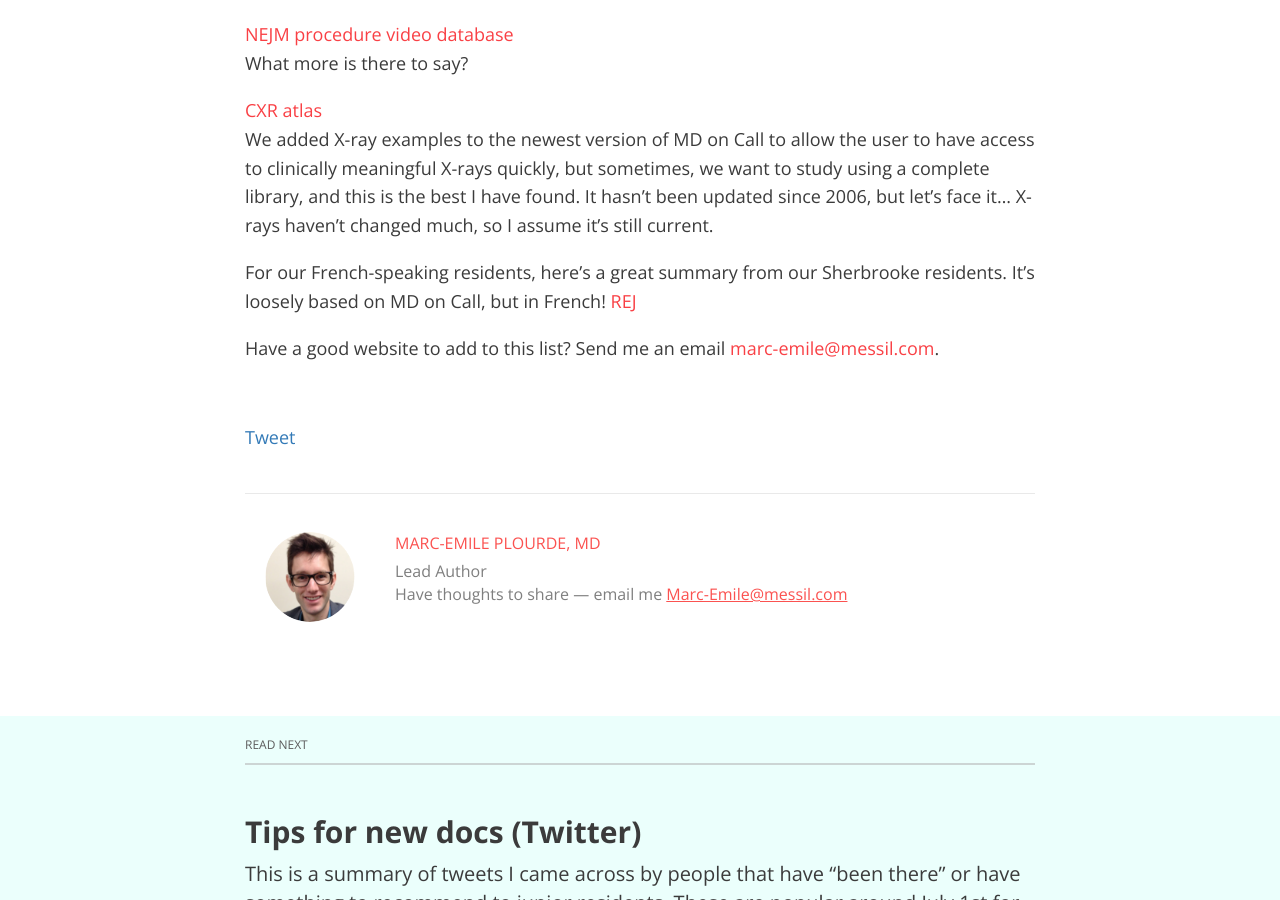
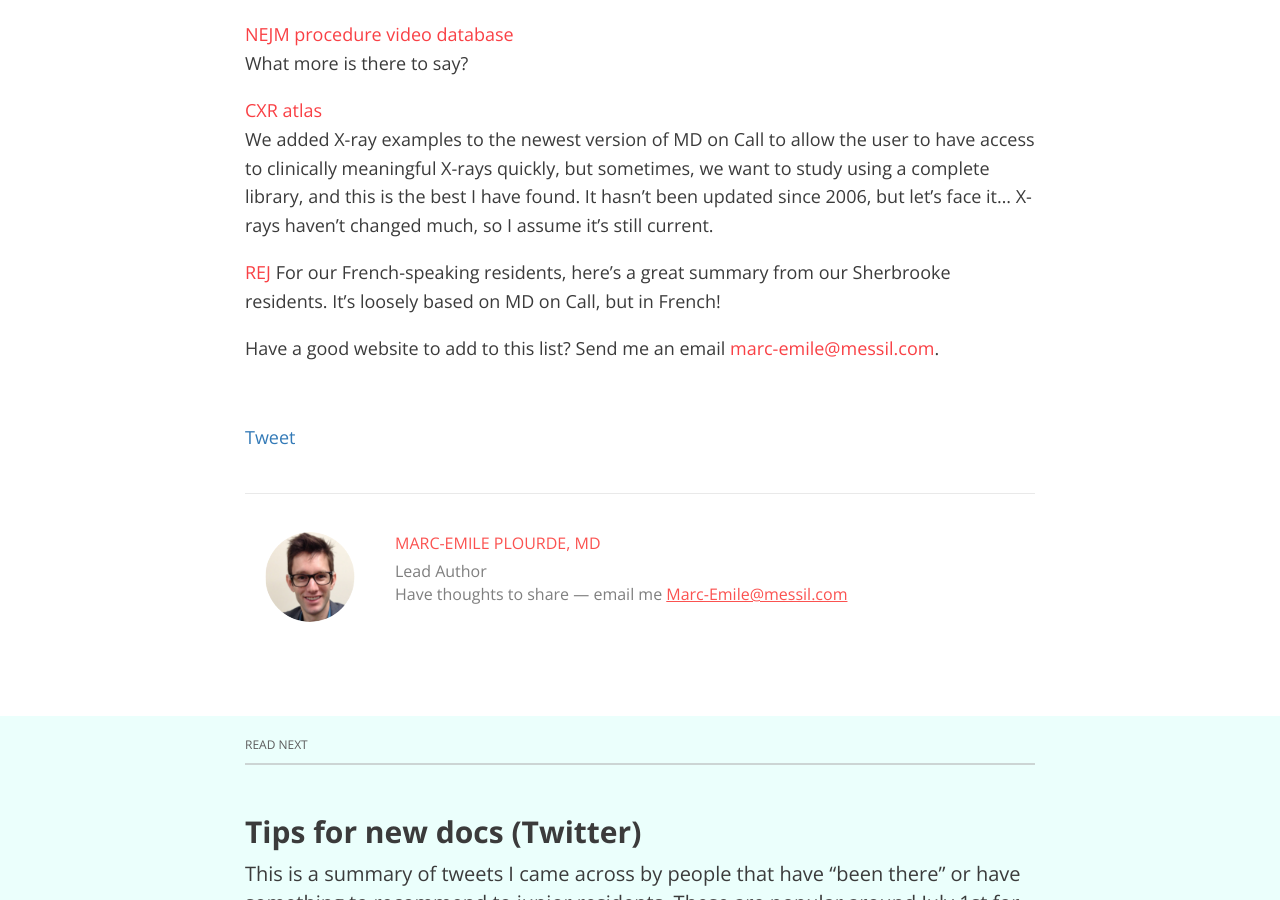
Before and after one commit to Messil/messil.github.io, a Jekyll site: the page built from _posts/2015-04-04-online-resources.markdown, in a window 1280 px wide and 900 px high, scrolled down 832 px. Built offline with Jekyll 4.4.1, drawn with Linux system fonts in a browser that asks for light colours; comment, search, counter and statistics services are not loaded.

Commit message:
Edit formating

```diff
--- a/_posts/2015-04-04-online-resources.markdown
+++ b/_posts/2015-04-04-online-resources.markdown
@@ -25,6 +25,7 @@
 [CXR atlas](http://www.meddean.luc.edu/lumen/meded/medicine/pulmonar/cxr/atlas/cxratlas_f.htm)
 We added X-ray examples to the newest version of MD on Call to allow the user to have access to clinically meaningful X-rays quickly, but sometimes, we want to study using a complete library, and this is the best I have found. It hasn’t been updated since 2006, but let’s face it… X-rays haven’t changed much, so I assume it’s still current.
 
-For our French-speaking residents, here’s a great summary from our Sherbrooke residents. It’s loosely based on MD on Call, but in French! [REJ](http://mdoncalltheapp.com/REJ_1.2.pdf)
+[REJ](http://mdoncalltheapp.com/REJ_1.2.pdf)
+For our French-speaking residents, here’s a great summary from our Sherbrooke residents. It’s loosely based on MD on Call, but in French!
 
 Have a good website to add to this list? Send me an email <mailto:marc-emile@messil.com>.
```
